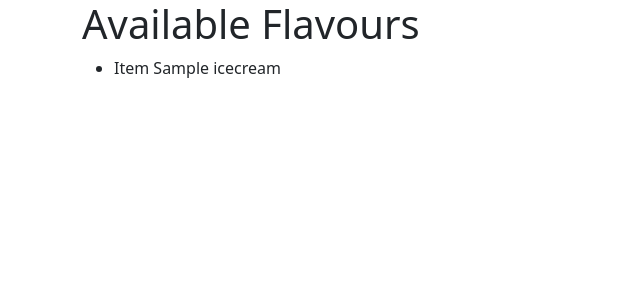
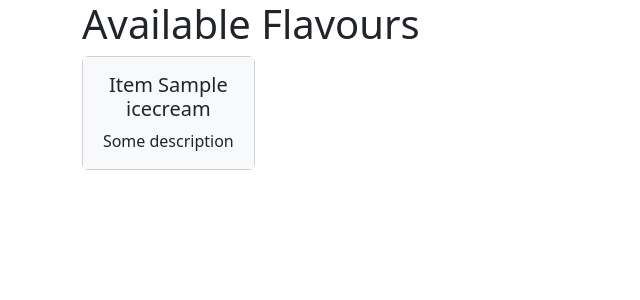
Before and after one commit to raun1997/Flask-Projects, a Flask app: template icecream_inventory/templates/index.html in a window 1280 px wide. Shown: the top 300 px of the page, without its empty margins (0-640 px from the left). Run offline with Flask 3, Linux system fonts and the light colour scheme; the template is opened without the code that fills it: values that come from a table or form of the project are taken from there, others are empty; tables that the repository leaves empty hold one stand-in row (values such as "Sample post").

Commit message:
Added bootstrap card

```diff
--- a/icecream_inventory/templates/index.html
+++ b/icecream_inventory/templates/index.html
@@ -2,9 +2,18 @@
 
 {% block body %}
     <h1 class="">Available Flavours</h1>
-    <ul>
+
+    <div class="row g-3">
         {% for icecream in icecreams %}
-            <li>{{ icecream }}</li>
+        <div class="col-md-2">
+            <div class="card mb-2">
+                <div class="card-body text-center bg-light">
+                    <h5 class="card-title">{{ icecream }}</h5>
+                    <p class="card-text">Some description</p>
+                </div>
+            </div>
+        </div>
         {% endfor %}
-    </ul>
+    </div>
+
 {% endblock %}
```
